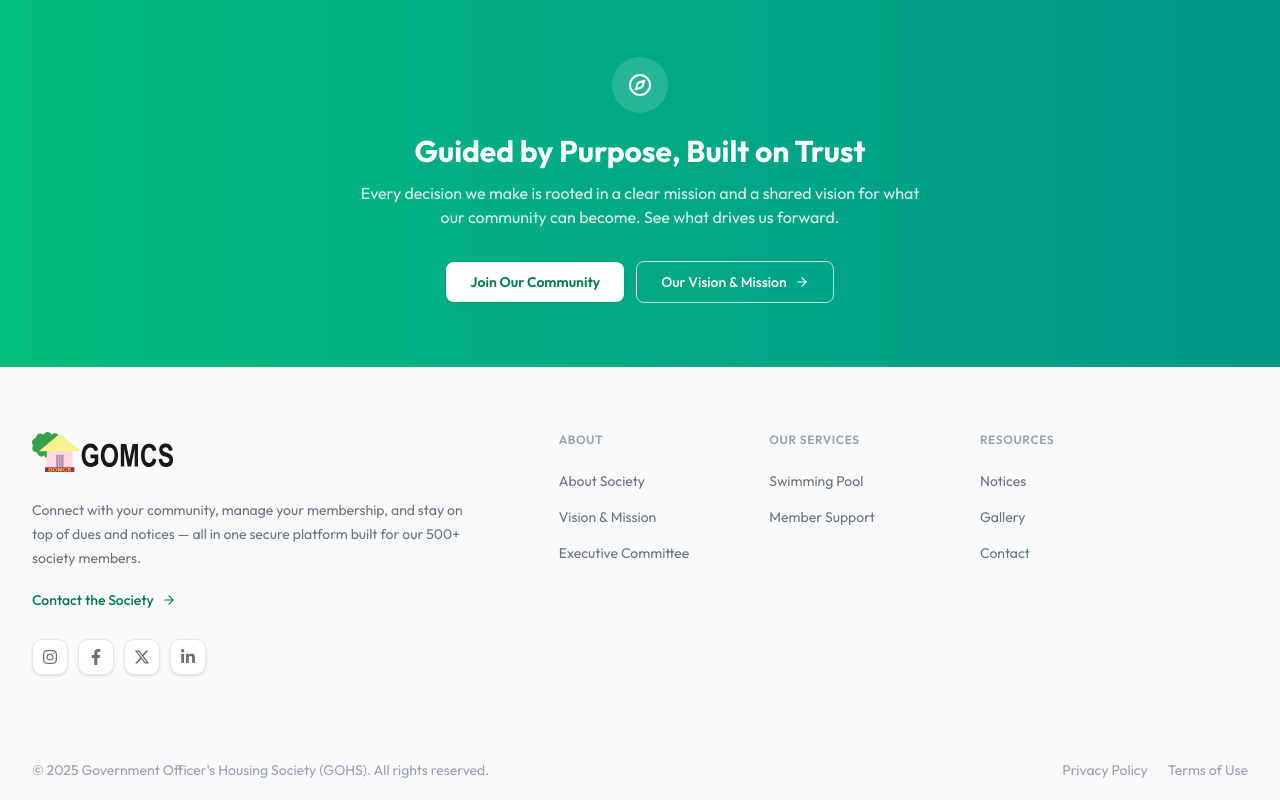
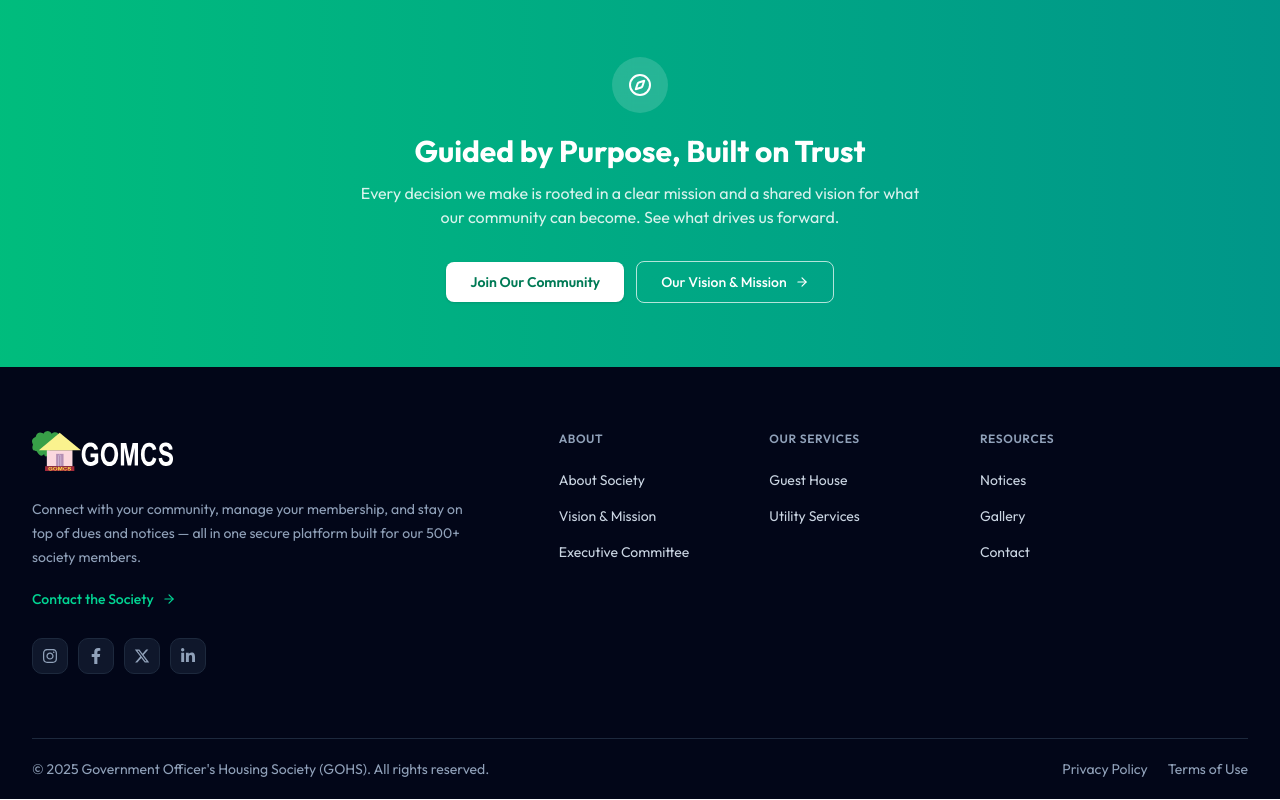
Before and after one commit to NusratAdor/housing-society-management-system, a React (Vite) app in the folder client/: page / in a window 1280 px wide. Shown: the part 3122-3922 px from the top of the page. Built offline with nearby package versions, Linux system fonts and the light colour scheme; no server answers; a web font is replaced by a local one.

Commit message:
- updated plots as compact rows with a remove icon on the create-profile page - chaged the footer light to dark, used real links, and pointed the services links to the new pages

```diff
--- a/client/src/components/Footer.jsx
+++ b/client/src/components/Footer.jsx
@@ -1,151 +1,127 @@
 // client/src/components/Footer.jsx
 //
-// CHANGE (this pass): refined an already-strong structure, not a
-// rewrite — the 12-column asymmetric grid, lucide icons, arrow-hover
-// links, and bottom-bar legal links were all correct calls kept as-is.
+// Dark footer (slate-950, near-black). Text never darker than slate-400 so it
+// keeps WCAG AA contrast. Navigation uses real <Link>s. The light logo is used
+// (same as the Navbar over the dark hero); the dark-text logo is unreadable here.
 //
-//   - aria-label reverted to string concatenation (not a template
-//     literal) — the exact pattern that previously broke this file via
-//     copy/paste corruption. Defensive, given the file's own history.
-//   - Column headings: muted, uppercase, wide-tracked (text-xs
-//     uppercase tracking-wider text-gray-400) instead of near-body-
-//     weight dark text — standard convention so headings recede and
-//     links carry the visual weight.
-//   - Brand description rewritten to match Hero.jsx's established
-//     voice, instead of a keyword-list sentence.
-//   - "Services" -> "Our Services" and "Information" -> "Resources",
-//     matching Navbar wording / actual column content respectively.
-//   - Vertical padding bumped to py-16, matching the py-16/py-20
-//     rhythm already used by Hero, FAQ, and VisionMissionPreview.
-//   - Divider color aligned to border-gray-100, matching FAQ.jsx's
-//     section divider exactly.
+// NOTE: the class strings are concatenated, not template literals, on purpose:
+// this file was once corrupted by a copy/paste of backticks.
 
 import React from "react";
-import { useNavigate } from "react-router-dom";
+import { Link } from "react-router-dom";
 import { ArrowRight } from "lucide-react";
 import { FaInstagram, FaFacebookF, FaLinkedinIn } from "react-icons/fa";
 import { FaXTwitter } from "react-icons/fa6";
 
 import { assets } from "../assets/assets";
 
-
-const Footer = () => {
-  const navigate = useNavigate();
-
-  const aboutLinks = [
+const ABOUT_LINKS = [
   { label: "About Society", path: "/about-us" },
   { label: "Vision & Mission", path: "/about-us/vision-mission" },
   { label: "Executive Committee", path: "/about-us/executive-committee" },
 ];
 
-  const serviceLinks = [
-    { label: "Swimming Pool", path: "/our-services/swimming-pool" },
-    { label: "Member Support", path: "/our-services/member-support" },
+const SERVICE_LINKS = [
+  { label: "Guest House", path: "/our-services/guest-house" },
+  { label: "Utility Services", path: "/our-services/utility-services" },
 ];
 
-  const resourceLinks = [
+const RESOURCE_LINKS = [
   { label: "Notices", path: "/notices" },
   { label: "Gallery", path: "/gallery" },
   { label: "Contact", path: "/contact" },
 ];
 
-  const socialLinks = [
-    {
-      icon: FaInstagram,
-      url: "https://instagram.com",
-      label: "Instagram",
-    },
-    {
-      icon: FaFacebookF,
-      url: "https://facebook.com",
-      label: "Facebook",
-    },
-    {
-      icon: FaXTwitter,
-      url: "https://x.com",
-      label: "X",
-    },
-    {
-      icon: FaLinkedinIn,
-      url: "https://linkedin.com",
-      label: "LinkedIn",
-    },
+// TODO: replace these with the society's real pages (remove any it doesn't have).
+const SOCIAL_LINKS = [
+  { icon: FaInstagram, url: "https://instagram.com", label: "Instagram" },
+  { icon: FaFacebookF, url: "https://facebook.com", label: "Facebook" },
+  { icon: FaXTwitter, url: "https://x.com", label: "X" },
+  { icon: FaLinkedinIn, url: "https://linkedin.com", label: "LinkedIn" },
 ];
 
+const FOCUS_RING =
+  "focus-visible:outline-none focus-visible:ring-2 focus-visible:ring-emerald-400 focus-visible:ring-offset-2 focus-visible:ring-offset-slate-950";
+
 const FooterColumn = ({ title, links }) => (
-    <div>
-      <h3 className="mb-5 font-outfit text-xs font-semibold uppercase tracking-wider text-gray-400">
+  <nav aria-label={title}>
+    <h3 className="mb-5 font-outfit text-xs font-semibold uppercase tracking-wider text-slate-400">
       {title}
     </h3>
     <ul className="space-y-3">
-        {links.map((item) => (
-          <li key={item.path}>
-            <button
-              type="button"
-              onClick={() => navigate(item.path)}
-              className="group inline-flex items-center font-outfit text-sm text-gray-500 transition-colors duration-200 hover:text-emerald-600"
+      {links.map(({ label, path }) => (
+        <li key={path}>
+          <Link
+            to={path}
+            className={
+              "group inline-flex items-center font-outfit text-sm text-slate-300 transition-colors duration-200 hover:text-emerald-400 " +
+              FOCUS_RING
+            }
           >
-              <span>{item.label}</span>
+            <span>{label}</span>
             <ArrowRight
-                className="ml-1.5 h-3 w-3 -translate-x-1 opacity-0 transition-all duration-200 group-hover:translate-x-0 group-hover:opacity-100"
+              className="ml-1.5 h-3 w-3 -translate-x-1 opacity-0 transition-all duration-200 group-hover:translate-x-0 group-hover:opacity-100 group-focus-visible:translate-x-0 group-focus-visible:opacity-100"
               strokeWidth={1.8}
             />
-            </button>
+          </Link>
         </li>
       ))}
     </ul>
-    </div>
+  </nav>
 );
 
-  return (
-    <footer className="w-full border-t border-gray-100 bg-[#F8FAFC]">
+const Footer = () => (
+  <footer className="w-full bg-slate-950">
     <div className="mx-auto w-full max-w-7xl px-4 sm:px-6 lg:px-8">
       {/* Main footer content */}
       <div className="grid grid-cols-1 gap-10 py-16 sm:grid-cols-2 lg:grid-cols-12 lg:gap-12">
         {/* Brand / introduction */}
         <div className="sm:col-span-2 lg:col-span-5">
-            <button
-              type="button"
-              onClick={() => navigate("/")}
-              className="inline-flex"
+          <Link
+            to="/"
             aria-label="Go to GOHS home"
+            className={"inline-flex " + FOCUS_RING}
           >
             <img
-                src={assets.logoScrolled}
+              src={assets.logo}
               alt="Government Officer's Housing Society (GOHS)"
               className="h-10 w-auto object-contain"
             />
-            </button>
+          </Link>
 
-            <p className="mt-5 max-w-md font-outfit text-sm leading-6 text-gray-500">
+          <p className="mt-5 max-w-md font-outfit text-sm leading-6 text-slate-400">
             Connect with your community, manage your membership, and stay on
             top of dues and notices — all in one secure platform built for our
             500+ society members.
           </p>
 
-            <button
-              type="button"
-              onClick={() => navigate("/contact")}
-              className="mt-5 inline-flex items-center gap-2 font-outfit text-sm font-medium text-emerald-700 transition-colors duration-200 hover:text-emerald-800"
+          <Link
+            to="/contact"
+            className={
+              "mt-5 inline-flex items-center gap-2 font-outfit text-sm font-medium text-emerald-400 transition-colors duration-200 hover:text-emerald-300 " +
+              FOCUS_RING
+            }
           >
             Contact the Society
             <ArrowRight className="h-3.5 w-3.5" strokeWidth={2} />
-            </button>
+          </Link>
 
           {/* Social links */}
           <div className="mt-7 flex items-center gap-2.5">
-              {socialLinks.map((social) => {
-                const Icon = social.icon;
-                const ariaLabel = "Follow GOHS on " + social.label;
+            {SOCIAL_LINKS.map(({ icon: Icon, url, label }) => {
+              const ariaLabel = "Follow GOHS on " + label;
 
               return (
                 <a
-                    key={social.label}
-                    href={social.url}
+                  key={label}
+                  href={url}
                   target="_blank"
                   rel="noopener noreferrer"
                   aria-label={ariaLabel}
-                    className="flex h-9 w-9 items-center justify-center rounded-lg border border-gray-200 bg-white text-gray-500 shadow-sm transition-all duration-200 hover:-translate-y-0.5 hover:border-emerald-200 hover:bg-emerald-50 hover:text-emerald-600"
+                  className={
+                    "flex h-9 w-9 items-center justify-center rounded-lg border border-slate-800 bg-slate-900 text-slate-400 transition-all duration-200 hover:-translate-y-0.5 hover:border-emerald-500/40 hover:bg-emerald-500/10 hover:text-emerald-400 " +
+                    FOCUS_RING
+                  }
                 >
                   <Icon className="h-4 w-4" aria-hidden="true" />
                 </a>
@@ -154,50 +130,49 @@ const Footer = () => {
           </div>
         </div>
 
-          {/* About */}
         <div className="lg:col-span-2">
-            <FooterColumn title="About" links={aboutLinks} />
+          <FooterColumn title="About" links={ABOUT_LINKS} />
         </div>
 
-          {/* Our Services */}
         <div className="lg:col-span-2">
-            <FooterColumn title="Our Services" links={serviceLinks} />
+          <FooterColumn title="Our Services" links={SERVICE_LINKS} />
         </div>
 
-          {/* Resources */}
         <div className="lg:col-span-3">
-            <FooterColumn title="Resources" links={resourceLinks} />
+          <FooterColumn title="Resources" links={RESOURCE_LINKS} />
         </div>
       </div>
 
       {/* Bottom bar */}
-        <div className="flex flex-col gap-4 border-t border-gray-100 py-5 sm:flex-row sm:items-center sm:justify-between">
-          <p className="font-outfit text-xs text-gray-400 sm:text-sm">
+      <div className="flex flex-col gap-4 border-t border-slate-800 py-5 sm:flex-row sm:items-center sm:justify-between">
+        <p className="font-outfit text-xs text-slate-400 sm:text-sm">
           &copy; {new Date().getFullYear()} Government Officer&apos;s Housing
           Society (GOHS). All rights reserved.
         </p>
 
         <div className="flex items-center gap-5">
-            <button
-              type="button"
-              onClick={() => navigate("/privacy-policy")}
-              className="font-outfit text-xs text-gray-400 transition-colors duration-200 hover:text-emerald-600 sm:text-sm"
+          <Link
+            to="/privacy-policy"
+            className={
+              "font-outfit text-xs text-slate-400 transition-colors duration-200 hover:text-emerald-400 sm:text-sm " +
+              FOCUS_RING
+            }
           >
             Privacy Policy
-            </button>
-
-            <button
-              type="button"
-              onClick={() => navigate("/terms-of-service")}
-              className="font-outfit text-xs text-gray-400 transition-colors duration-200 hover:text-emerald-600 sm:text-sm"
+          </Link>
+          <Link
+            to="/terms-of-service"
+            className={
+              "font-outfit text-xs text-slate-400 transition-colors duration-200 hover:text-emerald-400 sm:text-sm " +
+              FOCUS_RING
+            }
           >
             Terms of Use
-            </button>
+          </Link>
         </div>
       </div>
     </div>
   </footer>
 );
-};
 
 export default Footer;
--- a/client/src/pages/Home.jsx
+++ b/client/src/pages/Home.jsx
@@ -18,8 +18,10 @@ const Home = () => {
       <NoticesPreview />
       <EventsPreview />
       <CommunityGallery />
-       <FAQ />
-      <VisionMissionPreview />
+      <FAQ />
+       <VisionMissionPreview />
+
+
 
     </>
   )
```
Also changed, not shown: client/src/pages/CreateProfile.jsx (+21 -21 lines). Lines whose indentation alone changed are shown as unchanged.
